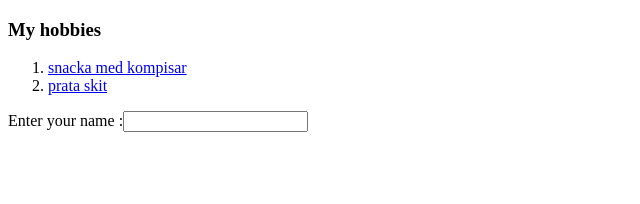
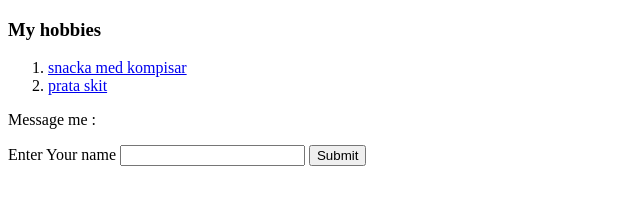
Before and after one commit to semhray/amju, a plain HTML site: page hobbies.html in a window 1280 px wide. Shown: the whole page, without its empty margins (0-640 px from the left). Drawn offline with Linux system fonts and the light colour scheme.

Commit message:
Update hobbies.html
button and submit

```diff
--- a/hobbies.html
+++ b/hobbies.html
@@ -12,6 +12,10 @@
     <li><a href="https://www.utbildning.se/kurser/snacka-snyggt/">prata skit</a></li>
 
   </ol>
-  <p> Enter your name :<input id="name"   type="text"  size="20%"></p>
+  <p> Message me :</p>
+  <label>Enter Your name</label>
+    <input id="name"   type="text"  size="20%">
+  <input name="Your name" type="Button" value="Submit">
+
 
 </html>
```
